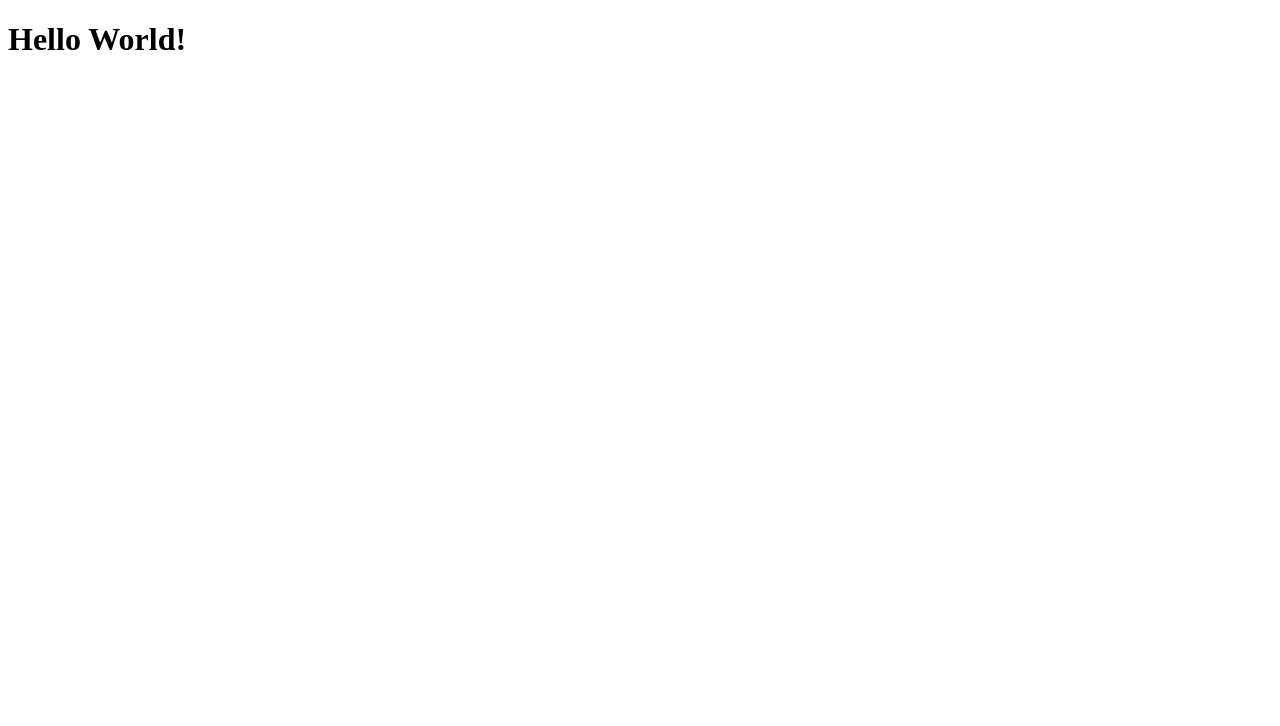
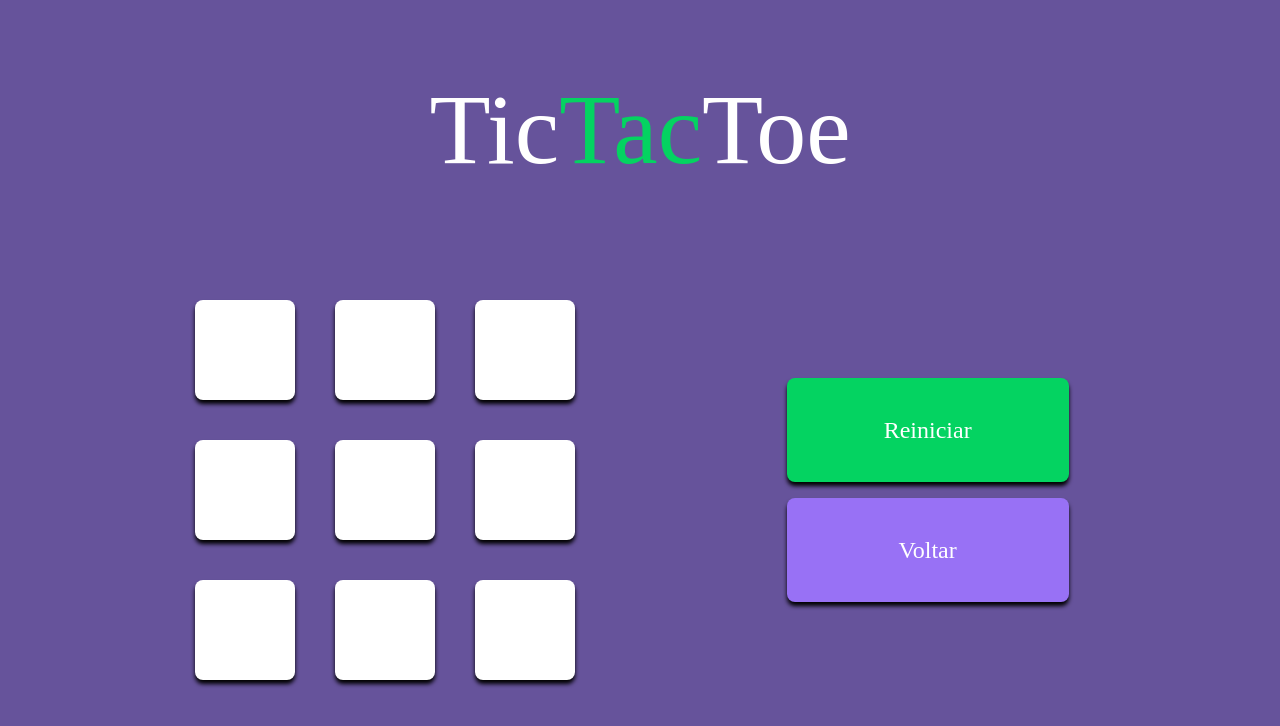
Before and after one commit to felipelarson/b-web-challenge, a React (Create React App) app: page / in a window 1280 px wide. Shown: the top 726 px of the page. Built offline with nearby package versions, Linux system fonts and the light colour scheme.

Commit message:
chore: added component Main

```diff
--- a/src/App.js
+++ b/src/App.js
@@ -1,7 +1,9 @@
-export function App() {
-  return (
-    <div>
-      <h1>Hello World!</h1>
-    </div>
-  );
-}
+import { Main } from "./pages/main";
+import "./styles/reset.css"
+import "./styles/colors.css"
+
+export const App = () => (
+  <>
+    <Main />
+  </>
+);
```
